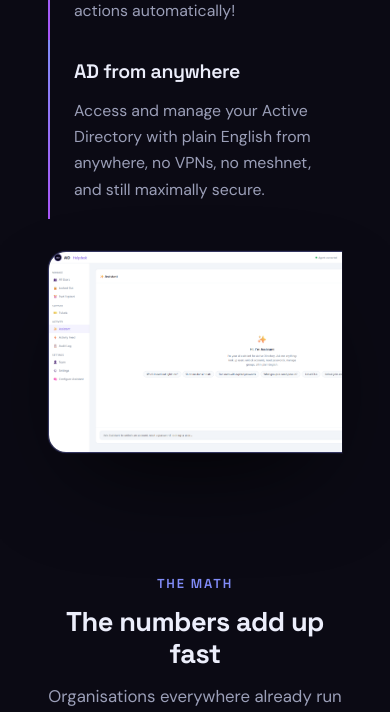
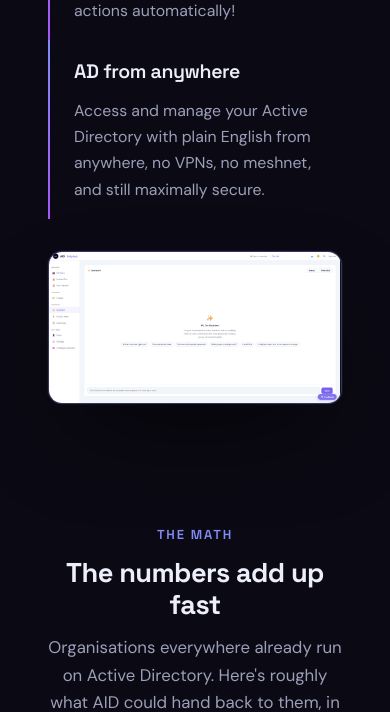
Before and after one commit to lachydotmcg/ad-helpdesk, a Flask app: page / in a window 390 px wide; the page is wider, and only the part inside the window is pictured. Shown: the part 2861-3573 px from the top of that part. Run offline with Flask 3, Linux system fonts and the light colour scheme; parts of the project's set-up code (start-up, migrations or seed data) failed here and were passed over; some libraries are stand-ins or nearby versions.

Commit message:
Further landing page refinements
Co-Authored-By: Claude Sonnet 4.6 <noreply@anthropic.com>

```diff
--- a/cloud/templates/landing.html
+++ b/cloud/templates/landing.html
@@ -240,13 +240,13 @@
 
     .fs-media { position: relative; }
     .fs-media-inner {
-      position: relative; aspect-ratio: 16 / 10; max-height: 82vh; border-radius: 18px 0 0 18px; overflow: hidden;
+      position: relative; aspect-ratio: 1857 / 967; max-height: 82vh; border-radius: 18px 0 0 18px; overflow: hidden;
       border: 1px solid var(--border2); border-right: none; background: var(--surface);
       box-shadow: 0 40px 100px -34px rgba(0,0,0,0.85), 0 0 0 1px rgba(129,140,248,0.06);
     }
     .fs-shot {
       position: absolute; inset: 0; width: 100%; height: 100%;
-      object-fit: cover; object-position: top left;
+      object-fit: contain; object-position: left center;
       opacity: 0; transform: scale(1.03); transition: opacity 0.6s ease, transform 0.7s ease;
     }
     .fs-shot.active { opacity: 1; transform: scale(1); }
@@ -660,7 +660,7 @@
       .fs-item h3 { color: var(--text) !important; }
       .fs-item p { max-height: 200px; opacity: 1; margin-top: 10px; }
       .fs-item::before { transform: scaleY(1); }
-      .fs-media-inner { aspect-ratio: 16 / 11; }
+      .fs-media-inner { aspect-ratio: 1857 / 967; border-radius: 14px; border-right: 1px solid var(--border2); }
       .fs-shot { position: relative; }
       .fs-shot:not(.active) { display: none; }
 
@@ -697,7 +697,7 @@
       <a class="nav-link" href="#how">How it works</a>
       <a class="nav-link" href="#pricing">Pricing</a>
       <a class="nav-link" href="/login">Sign in</a>
-      <a class="nav-link" href="https://github.com/lachlanmcnie/aid-helpdesk" target="_blank" rel="noopener" aria-label="GitHub repository" style="display:flex;align-items:center;padding:6px 8px;">
+      <a class="nav-link" href="https://github.com/lachydotmcg/ad-helpdesk" target="_blank" rel="noopener" aria-label="GitHub repository" style="display:flex;align-items:center;padding:6px 8px;">
         <img src="/static/github.png" alt="GitHub" style="width:20px;height:20px;opacity:0.7;filter:invert(1);transition:opacity 0.2s;" onmouseover="this.style.opacity='1'" onmouseout="this.style.opacity='0.7'" />
       </a>
       <a class="btn btn-primary btn-sm" href="/signup">Get started</a>
```
